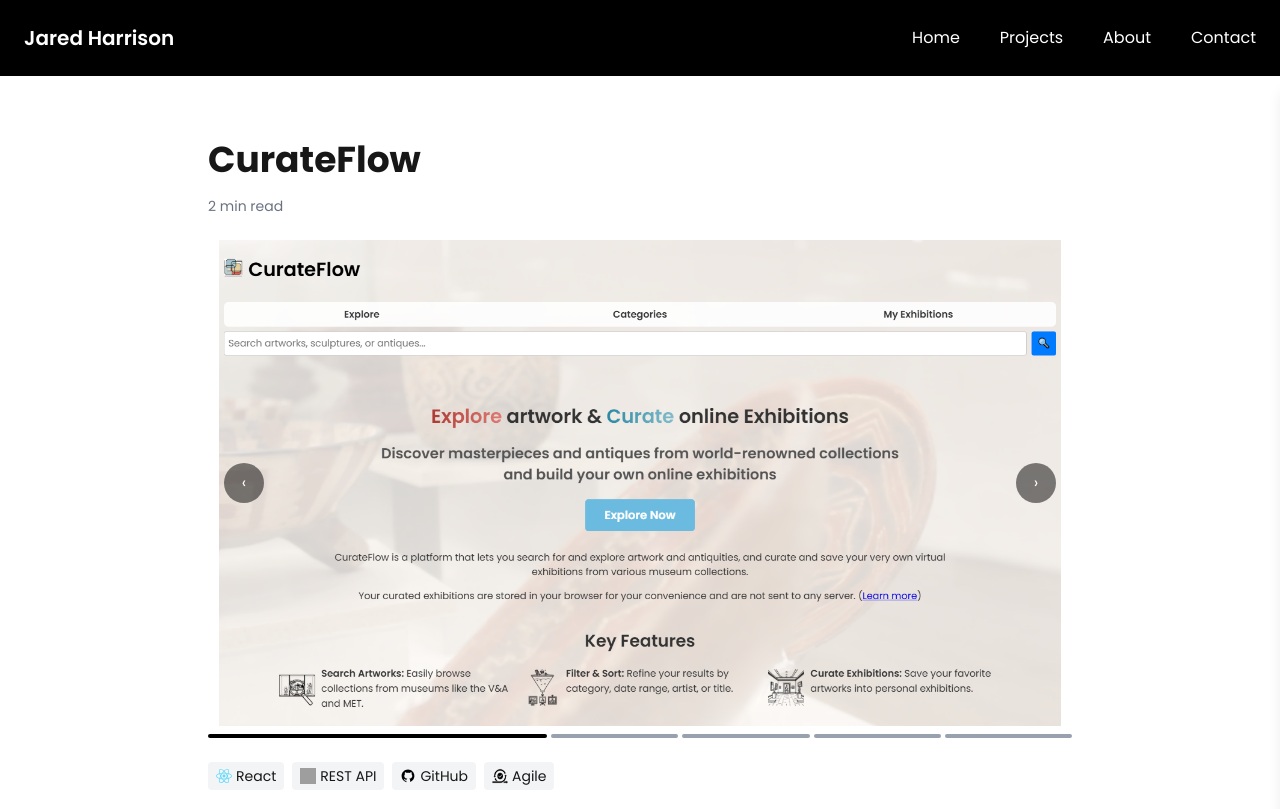
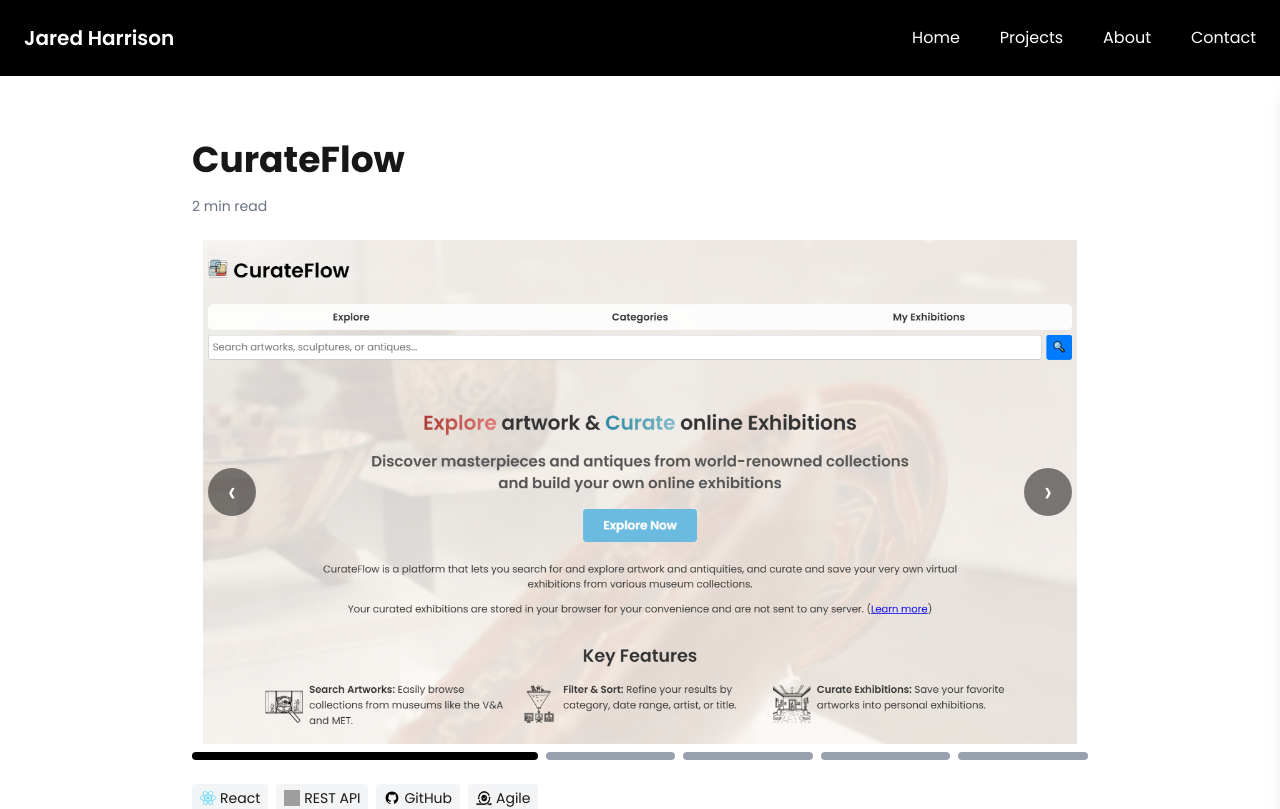
Before and after one commit to Jared-Ha/Portfolio-2025, a Next.js app: page /projects/curateflow in a window 1280 px wide. Shown: the top 809 px of the page. Built offline with nearby package versions, Linux system fonts and the light colour scheme; grey boxes are pictures that could not be loaded.

Commit message:
add video playback option within project page.js + ProjectMediaSlider

```diff
--- /dev/null
+++ b/src/app/components/ProjectMediaSlider.jsx
@@ -0,0 +1,97 @@
+"use client";
+
+import { useState } from "react";
+
+export default function ProjectMediaSlider({ media = [] }) {
+  const [index, setIndex] = useState(0);
+
+  const next = () => setIndex((i) => (i + 1) % media.length);
+  const prev = () => setIndex((i) => (i - 1 + media.length) % media.length);
+
+  return (
+    <div className="w-full mb-6">
+      {/* Cross-fading Media Container */}
+      <div
+        className="relative w-full overflow-hidden"
+        style={{ paddingTop: "56.25%" /* 16:9 aspect ratio */ }}
+      >
+        {media.map((src, i) => {
+          const isVideo = src.toLowerCase().endsWith(".mp4");
+          return (
+            <div
+              key={i}
+              className={`absolute inset-0 transition-opacity duration-300 ease-in-out ${
+                i === index ? "opacity-100 z-10" : "opacity-0 z-0"
+              }`}
+            >
+              {isVideo ? (
+                <video
+                  src={src}
+                  className="w-full h-full object-contain rounded"
+                  loop
+                  playsInline
+                  controls
+                  preload="metadata"
+                />
+              ) : (
+                <img
+                  src={src}
+                  alt={`Slide ${i + 1}`}
+                  className="w-full h-full object-contain rounded"
+                />
+              )}
+            </div>
+          );
+        })}
+
+        {/* Arrows */}
+        {media.length > 1 && (
+          <>
+            <button
+              onClick={prev}
+              aria-label="Previous media"
+              className="absolute top-1/2 left-4 -translate-y-1/2 bg-[rgba(0,0,0,0.5)]
+                         hover:bg-[rgba(0,0,0,0.7)] text-3xl text-white w-12 h-12
+                         rounded-full flex items-center justify-center transition z-20 cursor-pointer"
+            >
+              ‹
+            </button>
+            <button
+              onClick={next}
+              aria-label="Next media"
+              className="absolute top-1/2 right-4 -translate-y-1/2 bg-[rgba(0,0,0,0.5)]
+                         hover:bg-[rgba(0,0,0,0.7)] text-3xl text-white w-12 h-12
+                         rounded-full flex items-center justify-center transition z-20 cursor-pointer"
+            >
+              ›
+            </button>
+          </>
+        )}
+      </div>
+
+      {/* Indicators */}
+      {media.length > 1 && (
+        <div className="flex justify-center items-center gap-2 mt-2 w-full">
+          {media.map((_, i) => {
+            const total = media.length;
+            const activeWidth = 40;
+            const inactiveWidth = 60 / (total - 1);
+            const widthPercent =
+              i === index ? `${activeWidth}%` : `${inactiveWidth}%`;
+
+            return (
+              <span
+                key={i}
+                style={{ width: widthPercent }}
+                className={`h-2 rounded-full transition-all duration-300 cursor-pointer ${
+                  i === index ? "bg-black" : "bg-gray-400"
+                }`}
+                onClick={() => setIndex(i)}
+              />
+            );
+          })}
+        </div>
+      )}
+    </div>
+  );
+}
--- a/src/app/projects/[slug]/page.js
+++ b/src/app/projects/[slug]/page.js
@@ -1,23 +1,33 @@
 "use client";
 
+import { use } from "react";
 import projects from "@/data/projects";
 import techIcons from "@/data/techIcons";
-import ProjectImageSlider from "@/app/components/ProjectImageSlider";
+import ProjectMediaSlider from "@/app/components/ProjectMediaSlider";
 
-export default function ProjectPage({ params }) {
-  const project = projects.find((p) => p.slug === params.slug);
+export default function ProjectPage({ params: paramsPromise }) {
+  const { slug } = use(paramsPromise);
+  const project = projects.find((p) => p.slug === slug);
 
-  if (!project) return <p>Project not found</p>;
+  if (!project) {
+    return <p>Project not found</p>;
+  }
 
-  const allImages = [project.mainImage, ...(project.gallery || [])];
+  const allMedia = [
+    project.mainMedia ?? project.mainImage,
+    ...(project.media ?? project.gallery ?? []),
+  ];
+
+  console.log(allMedia, "<--- all media");
 
   return (
-    <section className="py-12 max-w-4xl mx-auto px-4">
+    <section className="py-12 max-w-4xl mx-auto">
+      <div className="max-w-4xl mx-auto">
         <h1 className="text-4xl font-bold mb-4">{project.title}</h1>
         <p className="text-sm text-gray-500 mb-6">2 min read</p>
 
         {/* Image Slider */}
-      <ProjectImageSlider images={allImages} />
+        <ProjectMediaSlider media={allMedia} />
 
         {/* Tech Stack */}
         <div className="flex flex-wrap gap-2 mb-6">
@@ -39,7 +49,7 @@ export default function ProjectPage({ params }) {
           {project.longDesc}
         </p>
 
-      {/* Gallery (optional: if you still want static thumbs) */}
+        {/* Gallery */}
         <div className="grid grid-cols-1 sm:grid-cols-2 gap-4 mb-6">
           {project.gallery.map((src, index) => (
             <img
@@ -74,6 +84,7 @@ export default function ProjectPage({ params }) {
             </a>
           )}
         </div>
+      </div>
     </section>
   );
 }
```
Lines whose indentation alone changed are shown as unchanged.
